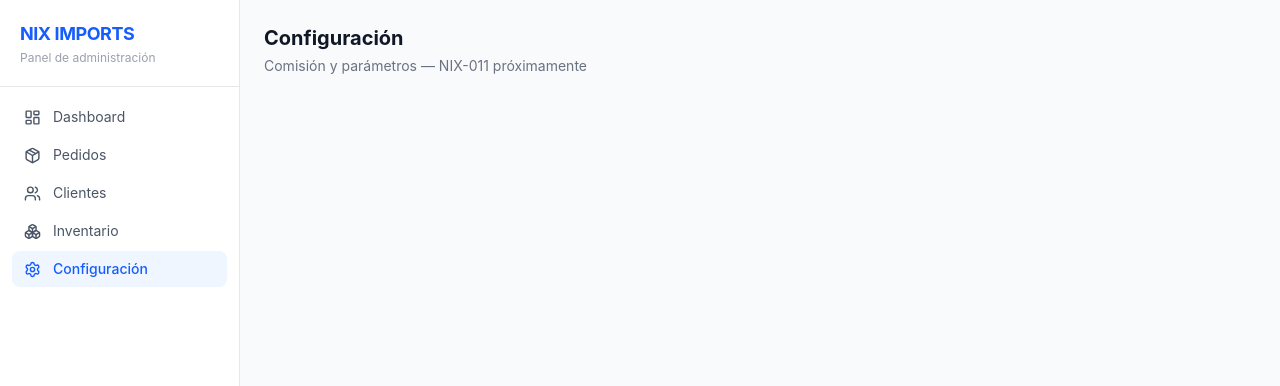
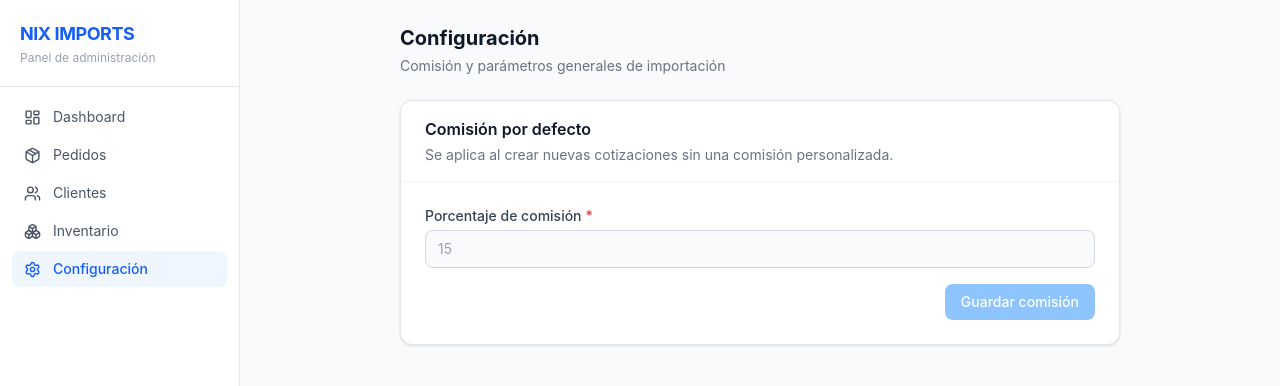
Before and after one commit to Jimmysino/Nix-Imports, a React (Vite) app: page /configuracion in a window 1280 px wide. Shown: the top 386 px of the page. Built offline with nearby package versions, Linux system fonts and the light colour scheme; no server answers; the database is empty.

Commit message:
feat(NIX-011): configurar comision por defecto

```diff
--- a/src/hooks/useConfiguracion.ts
+++ b/src/hooks/useConfiguracion.ts
@@ -5,17 +5,45 @@ import type { Configuracion } from '../types/database'
 export function useConfiguracion() {
   const [config, setConfig] = useState<Configuracion | null>(null)
   const [loading, setLoading] = useState(true)
+  const [error, setError] = useState<string | null>(null)
+
+  async function cargar() {
+    setLoading(true)
+    setError(null)
+    const { data, error } = await supabase
+      .from('configuracion')
+      .select('*')
+      .order('updated_at', { ascending: false })
+      .limit(1)
+      .maybeSingle()
+
+    if (error) setError(error.message)
+    else setConfig(data)
+    setLoading(false)
+  }
 
   useEffect(() => {
-    supabase
-      .from('configuracion')
-      .select('*')
-      .single()
-      .then(({ data }) => {
-        setConfig(data)
-        setLoading(false)
-      })
+    cargar()
   }, [])
 
-  return { config, loading }
+  async function actualizarComision(comisionDefault: number) {
+    setError(null)
+    if (!config) throw new Error('No existe una configuración para actualizar')
+
+    const { data, error } = await supabase
+      .from('configuracion')
+      .update({
+        comision_default: comisionDefault,
+        updated_at: new Date().toISOString(),
+      })
+      .eq('id', config.id)
+      .select()
+      .single()
+
+    if (error) throw new Error(error.message)
+    setConfig(data)
+    return data
+  }
+
+  return { config, loading, error, actualizarComision, recargar: cargar }
 }
--- a/src/pages/Configuracion.tsx
+++ b/src/pages/Configuracion.tsx
@@ -1,8 +1,79 @@
+import { useEffect, useState } from 'react'
+import type { FormEvent } from 'react'
+import { Button } from '../components/ui/Button'
+import { Input } from '../components/ui/Input'
+import { useConfiguracion } from '../hooks/useConfiguracion'
+
 export function Configuracion() {
+  const { config, loading, error, actualizarComision } = useConfiguracion()
+  const [comision, setComision] = useState('15')
+  const [guardando, setGuardando] = useState(false)
+  const [mensaje, setMensaje] = useState<string | null>(null)
+  const [errorGuardado, setErrorGuardado] = useState<string | null>(null)
+
+  useEffect(() => {
+    if (config) setComision(String(config.comision_default))
+  }, [config])
+
+  async function guardar(event: FormEvent) {
+    event.preventDefault()
+    const valor = Number(comision)
+    if (!Number.isFinite(valor) || valor < 0 || valor > 100) {
+      setErrorGuardado('La comisión debe estar entre 0% y 100%')
+      return
+    }
+
+    setGuardando(true)
+    setMensaje(null)
+    setErrorGuardado(null)
+    try {
+      await actualizarComision(valor)
+      setMensaje('Comisión guardada correctamente')
+    } catch (err) {
+      setErrorGuardado(err instanceof Error ? err.message : 'No se pudo guardar la comisión')
+    } finally {
+      setGuardando(false)
+    }
+  }
+
   return (
-    <div className="p-6">
-      <h1 className="text-xl font-bold text-gray-900">Configuración</h1>
-      <p className="text-sm text-gray-500 mt-1">Comisión y parámetros — NIX-011 próximamente</p>
+    <div className="mx-auto max-w-3xl p-6">
+      <div className="mb-6">
+        <h1 className="text-xl font-bold text-gray-900">Configuración</h1>
+        <p className="mt-1 text-sm text-gray-500">Comisión y parámetros generales de importación</p>
+      </div>
+
+      <div className="rounded-xl border border-gray-200 bg-white shadow-sm">
+        <div className="border-b border-gray-100 px-6 py-4">
+          <h2 className="font-semibold text-gray-900">Comisión por defecto</h2>
+          <p className="mt-1 text-sm text-gray-500">Se aplica al crear nuevas cotizaciones sin una comisión personalizada.</p>
+        </div>
+
+        {loading ? (
+          <p className="px-6 py-8 text-sm text-gray-400">Cargando configuración...</p>
+        ) : (
+          <form onSubmit={guardar} className="space-y-4 p-6">
+            {(error || errorGuardado) && (
+              <p className="rounded-lg bg-red-50 px-3 py-2 text-sm text-red-600">{errorGuardado ?? error}</p>
+            )}
+            {mensaje && <p className="rounded-lg bg-green-50 px-3 py-2 text-sm text-green-700">{mensaje}</p>}
+            <Input
+              label="Porcentaje de comisión"
+              type="number"
+              min="0"
+              max="100"
+              step="0.01"
+              required
+              value={comision}
+              onChange={(event) => setComision(event.target.value)}
+              disabled={!config}
+            />
+            <div className="flex justify-end">
+              <Button type="submit" loading={guardando} disabled={!config}>Guardar comisión</Button>
+            </div>
+          </form>
+        )}
+      </div>
     </div>
   )
 }
```
Also changed, not shown: 2 other files (tests, documents, lock files or other folders).
